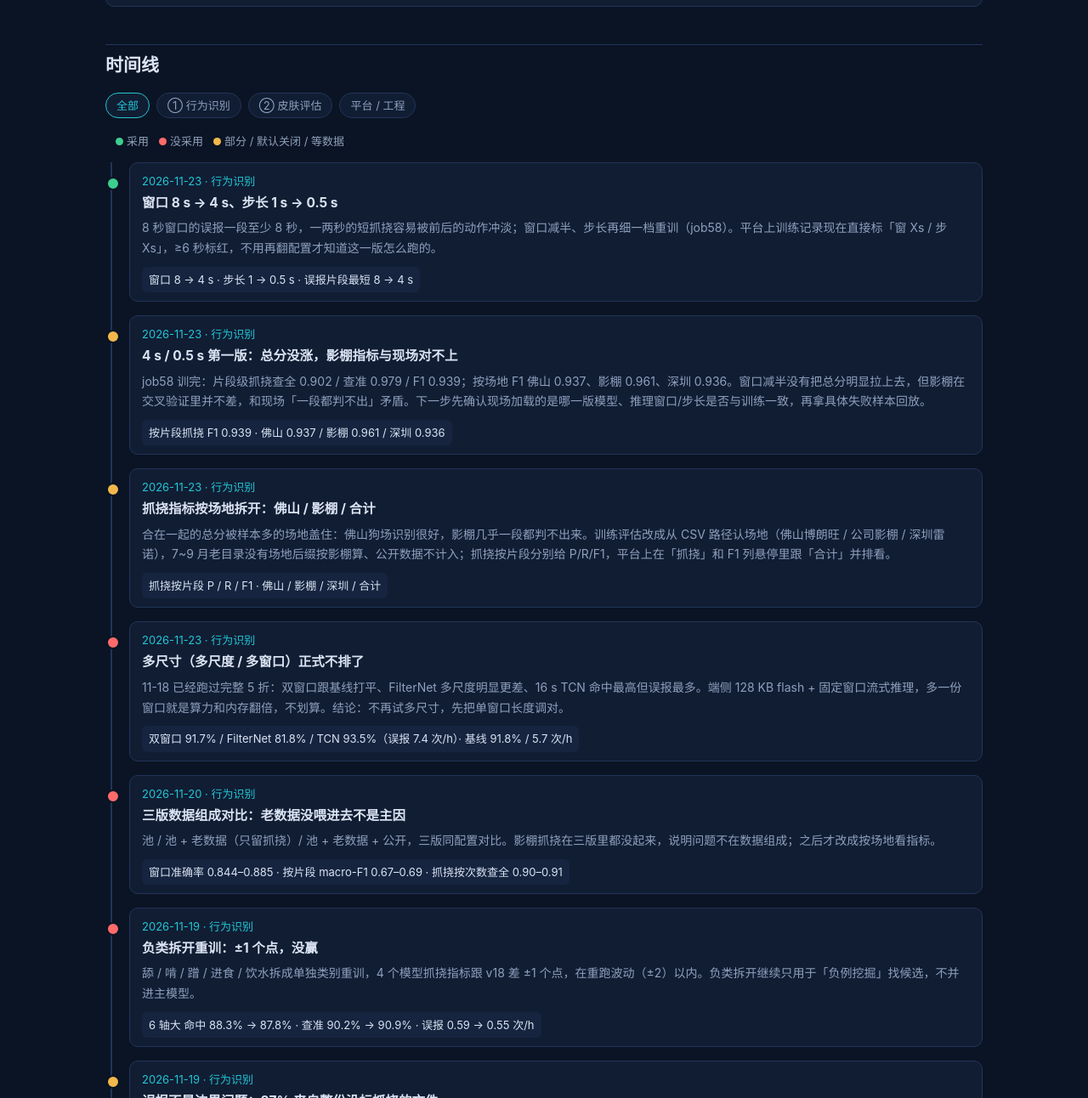
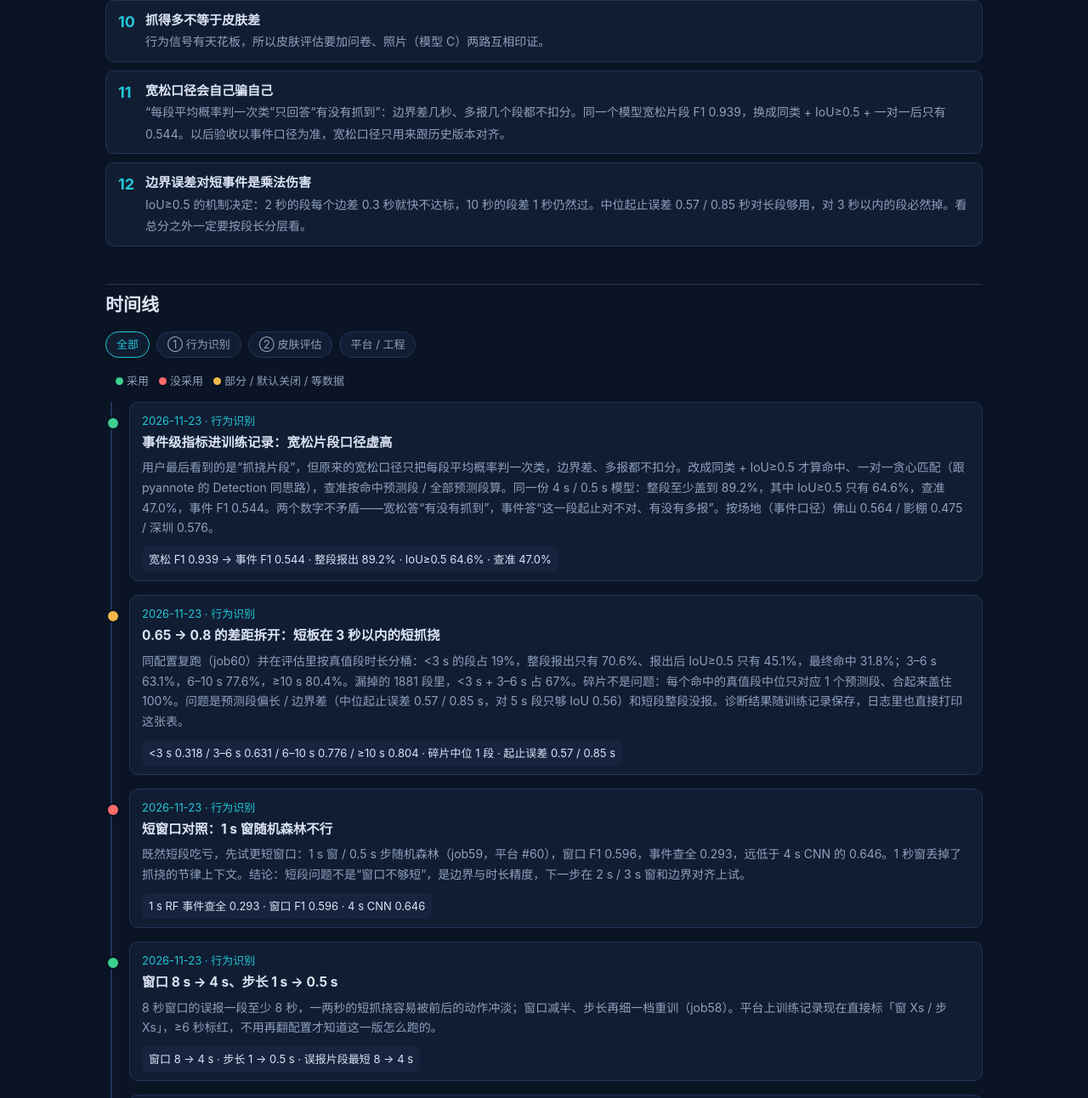
Before and after one commit to zhuyetuo/imu_train, a plain HTML site: page docs/history.html in a window 1280 px wide. Shown: the part 2600-3892 px from the top of the page at 85% size. Drawn offline with Linux system fonts and the light colour scheme.

Commit message:
docs: 来时路/想法清单补 11-18~11-23 全部工作，含事件级指标与短段诊断
job60 复跑确认事件查全 0.6456：<3s 段命中 0.318、3–6s 0.631，
碎片不是问题，短板是短段漏报与边界/时长偏差。想法清单把
2s/3s 窗、边界对齐、多余预测段、按段长验收排到前面。

```diff
--- a/docs/history.html
+++ b/docs/history.html
@@ -51,6 +51,7 @@
 <tr><td class="y">2026-11-20</td><td>① 行为</td><td>三版数据组成对比（池 / +老数据只抓挠 / +公开）：影棚抓挠都没起来，不是数据组成的问题</td></tr>
 <tr><td class="y">2026-11-23</td><td>① 行为</td><td>窗口 8 s → 4 s、步长 1 s → 0.5 s 重训：按片段抓挠 F1 0.939（佛山 0.937 / 影棚 0.961 / 深圳 0.936）；影棚交叉验证与现场反馈矛盾，待回放</td></tr>
 <tr><td class="y">2026-11-23</td><td>平台</td><td>视觉服务空闲不再占 500 MiB 显存；训练记录加曲线、窗口/步长与按场地抓挠指标</td></tr>
+<tr><td class="y">2026-11-23</td><td>① 行为</td><td>事件级指标（同类 + IoU≥0.5 + 一对一）进训练记录：同一模型宽松片段 F1 0.939、事件 F1 0.544；短板定位到 3 秒以内的短抓挠</td></tr>
 </table></div>
 
 <h2 id="lessons">回头看：到目前为止的规律</h2>
@@ -65,6 +66,8 @@
   <li><b>场地差异可能比模型差异还大</b><span>同一个模型，佛山狗场抓挠识别很好、影棚几乎一段都判不出来。合在一起的总分会被样本多的场地盖住，指标必须按场地（下一步按狗）拆开看。</span></li>
   <li><b>先量偏差，再想办法</b><span>片段终点总晚 1.7 s 是 8 s 窗口的机制决定的（动作停了窗口还要滑一阵）。量出来直接平移，比任何花哨的边界算法都管用；再配上只看抓挠节律频段的能量对齐，起止误差降到 0.6 s。</span></li>
   <li><b>抓得多不等于皮肤差</b><span>行为信号有天花板，所以皮肤评估要加问卷、照片（模型 C）两路互相印证。</span></li>
+  <li><b>宽松口径会自己骗自己</b><span>“每段平均概率判一次类”只回答“有没有抓到”：边界差几秒、多报几个段都不扣分。同一个模型宽松片段 F1 0.939，换成同类 + IoU≥0.5 + 一对一后只有 0.544。以后验收以事件口径为准，宽松口径只用来跟历史版本对齐。</span></li>
+  <li><b>边界误差对短事件是乘法伤害</b><span>IoU≥0.5 的机制决定：2 秒的段每个边差 0.3 秒就快不达标，10 秒的段差 1 秒仍然过。中位起止误差 0.57 / 0.85 秒对长段够用，对 3 秒以内的段必然掉。看总分之外一定要按段长分层看。</span></li>
 </ol>
 
 <h2 id="timeline">时间线</h2>
@@ -76,6 +79,18 @@
 </div>
 <div class="legend"><i class="ok"></i>采用<i class="no"></i>没采用<i class="mid"></i>部分 / 默认关闭 / 等数据</div>
 <div class="tl" style="margin-top:14px">
+
+<div class="ev ok" data-k="b"><div class="d">2026-11-23 · 行为识别</div><h3>事件级指标进训练记录：宽松片段口径虚高</h3>
+<p>用户最后看到的是“抓挠片段”，但原来的宽松口径只把每段平均概率判一次类，边界差、多报都不扣分。改成同类 + IoU≥0.5 才算命中、一对一贪心匹配（跟 pyannote 的 Detection 同思路），查准按命中预测段 / 全部预测段算。同一份 4 s / 0.5 s 模型：整段至少盖到 89.2%，其中 IoU≥0.5 只有 64.6%，查准 47.0%，事件 F1 0.544。两个数字不矛盾——宽松答“有没有抓到”，事件答“这一段起止对不对、有没有多报”。按场地（事件口径）佛山 0.564 / 影棚 0.475 / 深圳 0.576。</p>
+<span class="in">宽松 F1 0.939 → 事件 F1 0.544 · 整段报出 89.2% · IoU≥0.5 64.6% · 查准 47.0%</span></div>
+
+<div class="ev mid" data-k="b"><div class="d">2026-11-23 · 行为识别</div><h3>0.65 → 0.8 的差距拆开：短板在 3 秒以内的短抓挠</h3>
+<p>同配置复跑（job60）并在评估里按真值段时长分桶：&lt;3 s 的段占 19%，整段报出只有 70.6%、报出后 IoU≥0.5 只有 45.1%，最终命中 31.8%；3–6 s 63.1%，6–10 s 77.6%，≥10 s 80.4%。漏掉的 1881 段里，&lt;3 s + 3–6 s 占 67%。碎片不是问题：每个命中的真值段中位只对应 1 个预测段、合起来盖住 100%。问题是预测段偏长 / 边界差（中位起止误差 0.57 / 0.85 s，对 5 s 段只够 IoU 0.56）和短段整段没报。诊断结果随训练记录保存，日志里也直接打印这张表。</p>
+<span class="in">&lt;3 s 0.318 / 3–6 s 0.631 / 6–10 s 0.776 / ≥10 s 0.804 · 碎片中位 1 段 · 起止误差 0.57 / 0.85 s</span></div>
+
+<div class="ev no" data-k="b"><div class="d">2026-11-23 · 行为识别</div><h3>短窗口对照：1 s 窗随机森林不行</h3>
+<p>既然短段吃亏，先试更短窗口：1 s 窗 / 0.5 s 步随机森林（job59，平台 #60），窗口 F1 0.596，事件查全 0.293，远低于 4 s CNN 的 0.646。1 秒窗丢掉了抓挠的节律上下文。结论：短段问题不是“窗口不够短”，是边界与时长精度，下一步在 2 s / 3 s 窗和边界对齐上试。</p>
+<span class="in">1 s RF 事件查全 0.293 · 窗口 F1 0.596 · 4 s CNN 0.646</span></div>
 
 <div class="ev ok" data-k="b"><div class="d">2026-11-23 · 行为识别</div><h3>窗口 8 s → 4 s、步长 1 s → 0.5 s</h3>
 <p>8 秒窗口的误报一段至少 8 秒，一两秒的短抓挠容易被前后的动作冲淡；窗口减半、步长再细一档重训（job58）。平台上训练记录现在直接标「窗 Xs / 步 Xs」，≥6 秒标红，不用再翻配置才知道这一版怎么跑的。</p>
```
Also changed, not shown: docs/ideas.html (+5 -2 lines), 1 other file.
